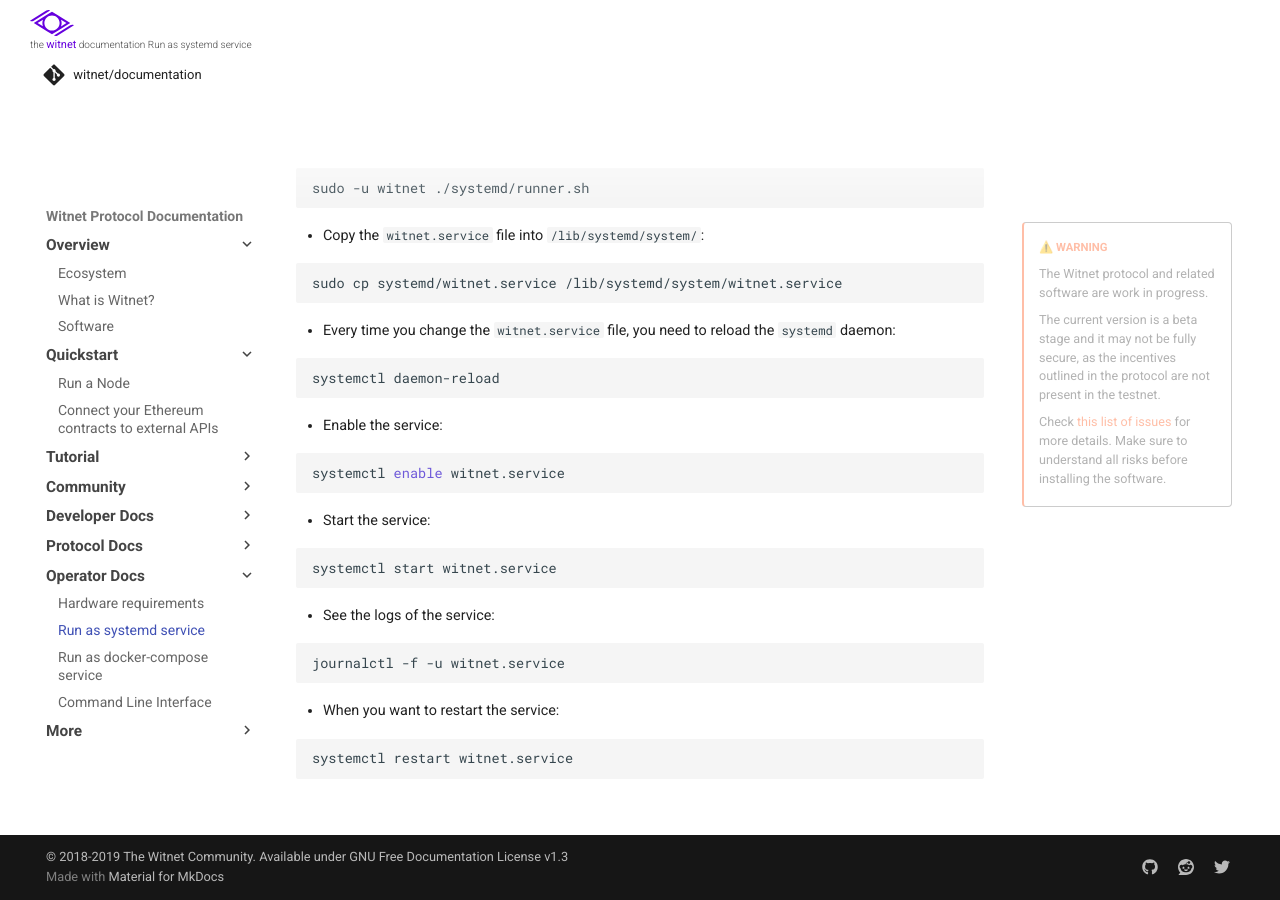
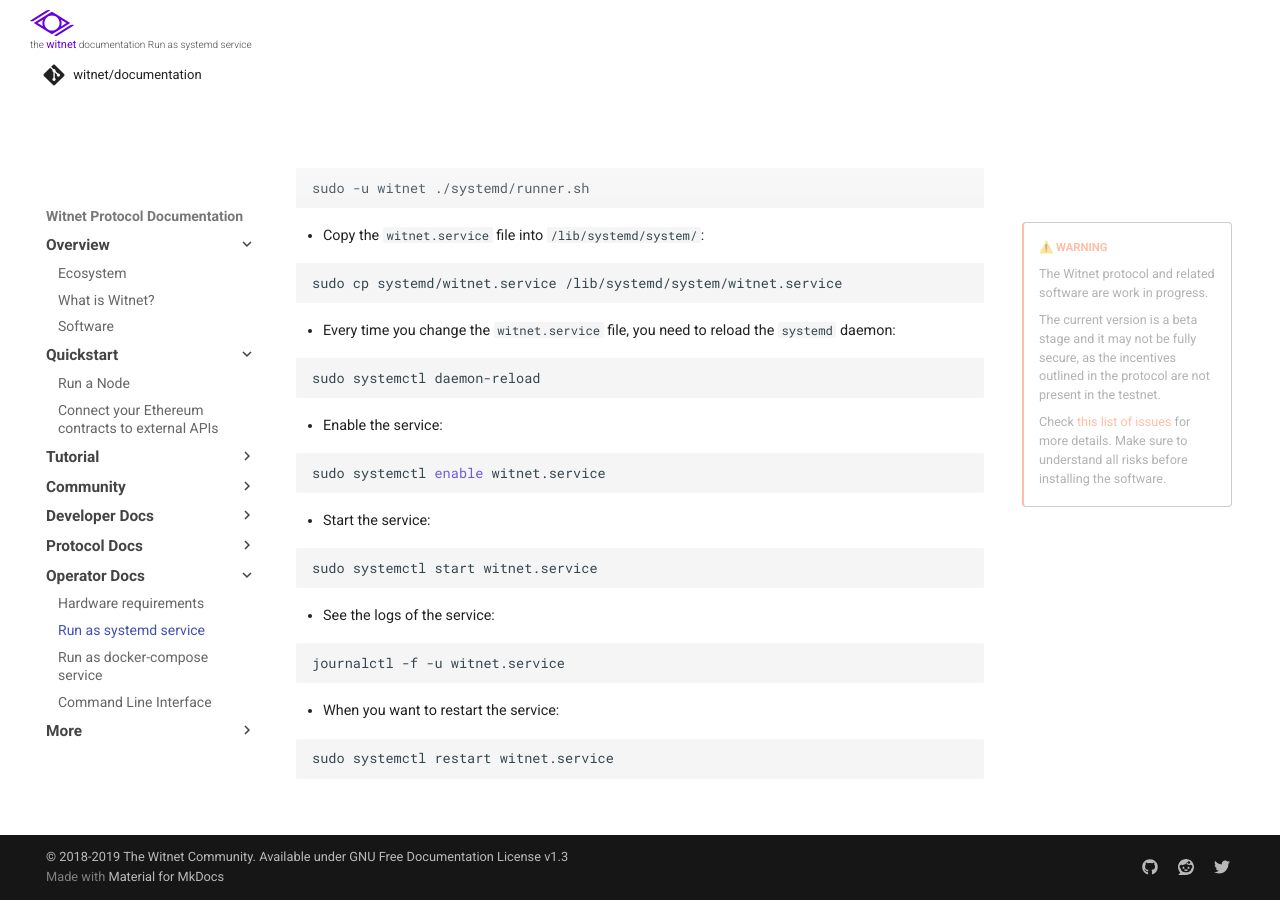
Before and after one commit to witnet/documentation, an MkDocs documentation site: the page built from docs/node-operators/systemd-service.md, in a window 1280 px wide and 900 px high, scrolled down 535 px. Built offline with MkDocs 1.6.1 and Material for MkDocs 9.7.7, drawn with Linux system fonts in a browser that asks for light colours; some web fonts are replaced; comment, search, counter and statistics services are not loaded.

Commit message:
fix: add sudo

````diff
--- a/docs/node-operators/systemd-service.md
+++ b/docs/node-operators/systemd-service.md
@@ -33,19 +33,19 @@ sudo cp systemd/witnet.service /lib/systemd/system/witnet.service
 * Every time you change the `witnet.service` file, you need to reload the `systemd` daemon:
 
 ```sh
-systemctl daemon-reload
+sudo systemctl daemon-reload
 ```
 
 * Enable the service:
 
 ```sh
-systemctl enable witnet.service
+sudo systemctl enable witnet.service
 ```
 
 * Start the service:
 
 ```sh
-systemctl start witnet.service
+sudo systemctl start witnet.service
 ```
 
 * See the logs of the service:
@@ -57,5 +57,5 @@ journalctl -f -u witnet.service
 * When you want to restart the service:
 
 ```sh
-systemctl restart witnet.service
+sudo systemctl restart witnet.service
 ```
````
